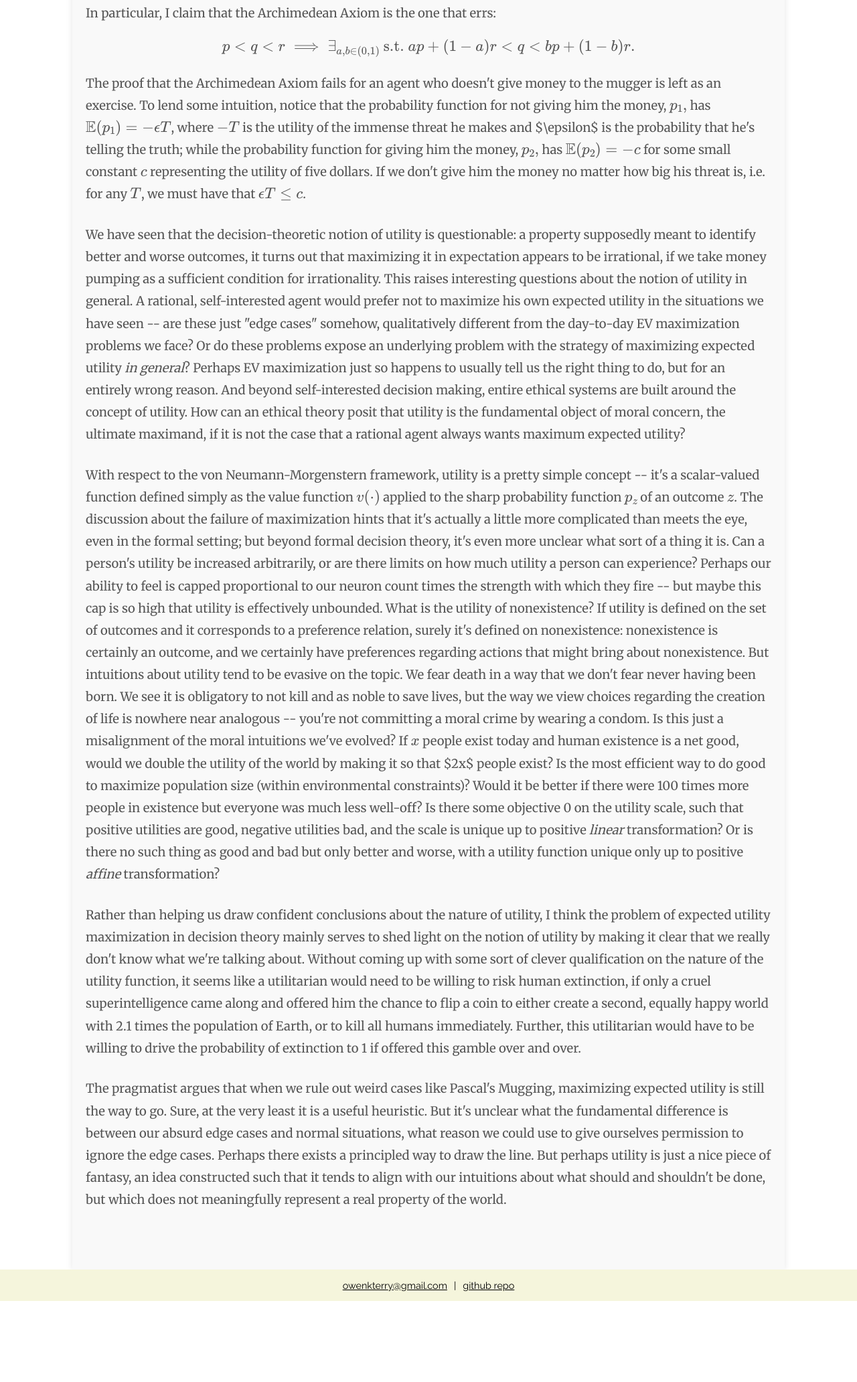
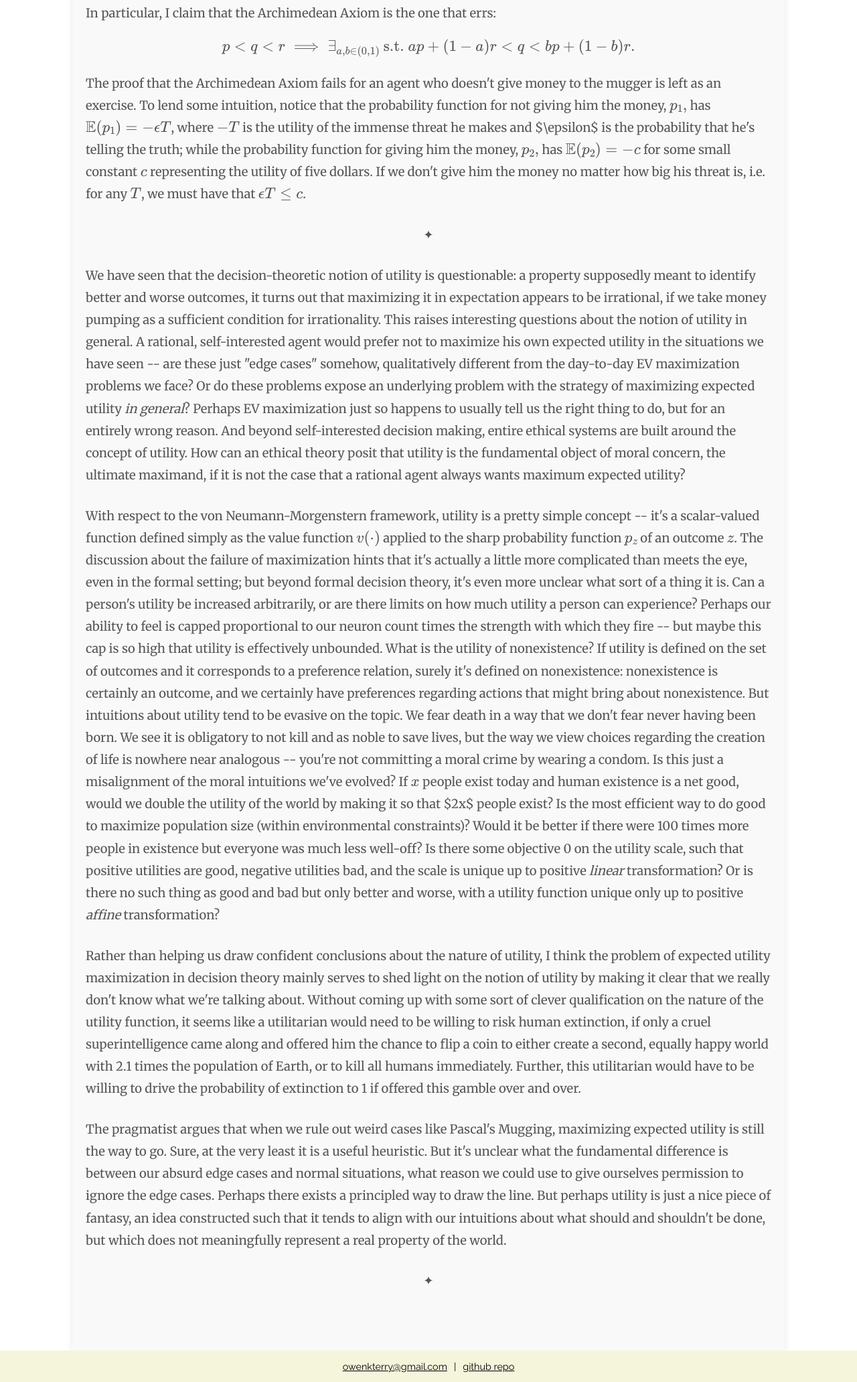
Before and after one commit to otenwerry/otenwerry.github.io, a plain HTML site: page expectedvalue.html in a window 1280 px wide. Shown: the part 2913-4977 px from the top of the page at 67% size. Before the commit the page ends 4856 px from the top, so only its background shows below. Drawn offline with nearby package versions, Linux system fonts and the light colour scheme.

Commit message:
added dingbats

```diff
--- a/expectedvalue.html
+++ b/expectedvalue.html
@@ -177,6 +177,7 @@
           the utility of five dollars. If we don't give him the money no matter how big
           his threat is, i.e. for any \(T\), we must have that \(\epsilon T \le c\).
         </p>
+        <p style="text-align:center;">✦</p>
         <p>
           We have seen that the decision-theoretic notion of utility is questionable:
           a property supposedly meant to identify better and worse outcomes, it turns
@@ -248,6 +249,7 @@
           about what should and shouldn't be done, but which does not meaningfully represent
           a real property of the world.
         </p>
+        <p style="text-align:center;">✦</p>
       </div>
     </div>
     <footer>
```
Also changed, not shown: chronicle.html (+1 -0 lines).
